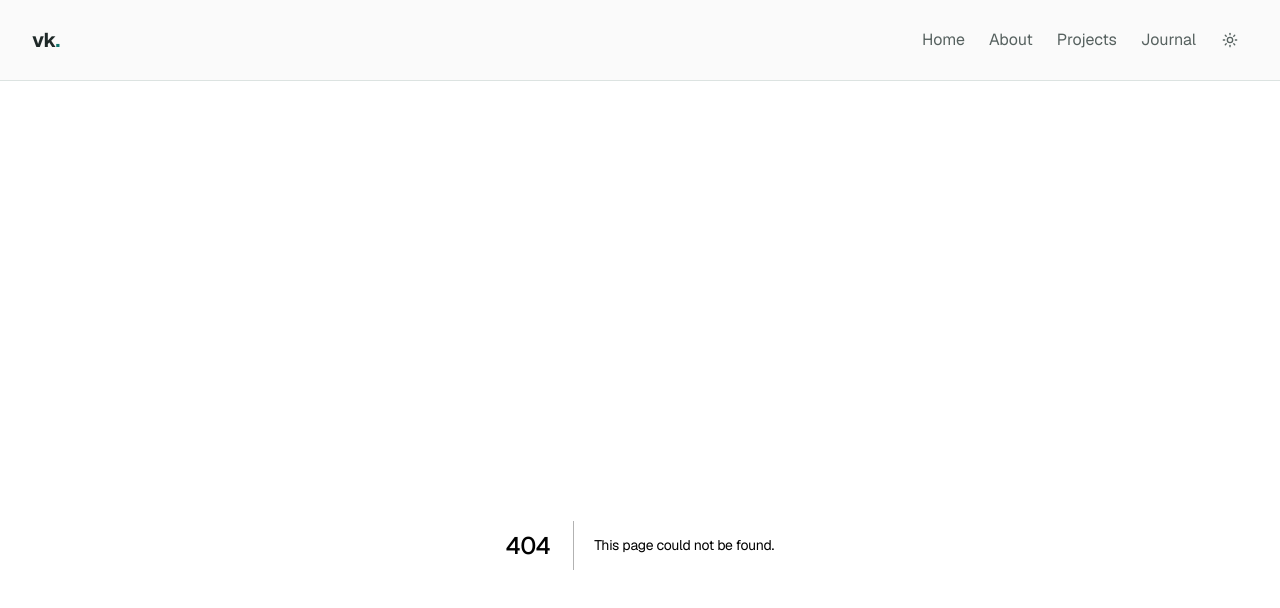
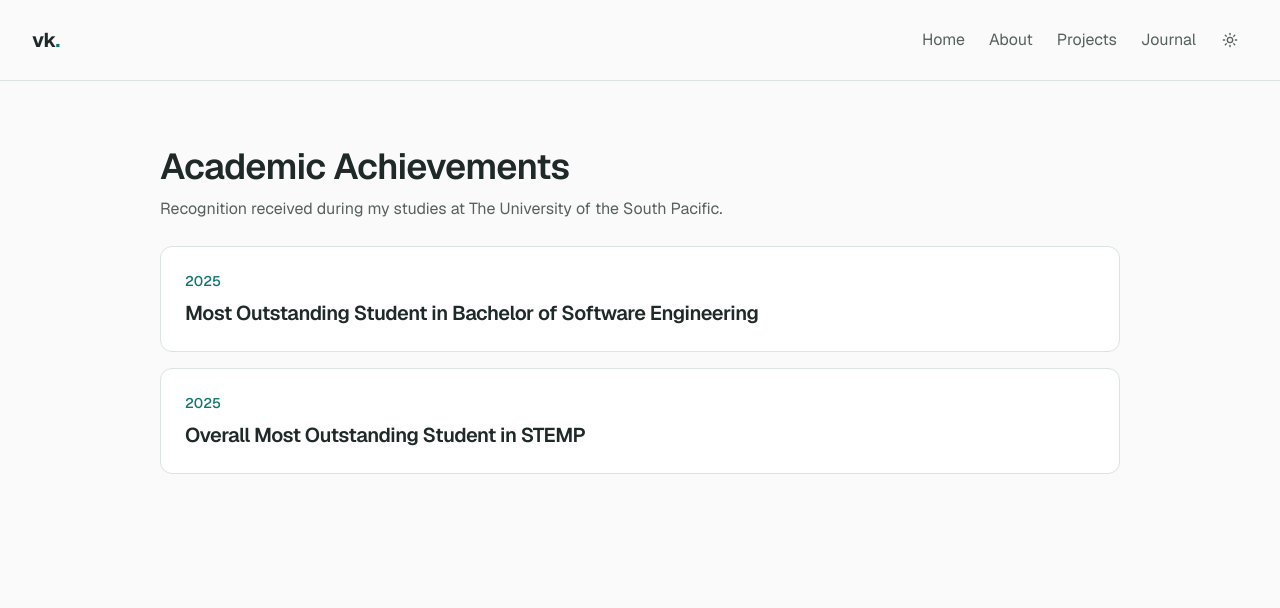
Before and after one commit to v-i-s-h-a-n-t/portfolio, a Next.js app: page /achievements in a window 1280 px wide. Before the commit this address had no page. Shown: the top 608 px of the page. Built offline with nearby package versions, Linux system fonts and the light colour scheme.

Commit message:
feat: implement academic achievements page

```diff
--- /dev/null
+++ b/src/app/achievements/page.tsx
@@ -0,0 +1,45 @@
+import Image from "next/image";
+import { achievements } from "@/data/achievements";
+
+export default function AchievementsPage() {
+  return (
+    <section aria-labelledby="achievements-heading" className="space-y-6">
+      <div className="space-y-2">
+        <h1 id="achievements-heading">Academic Achievements</h1>
+        <p className="max-w-prose text-muted-foreground">
+          Recognition received during my studies at The University of the South
+          Pacific.
+        </p>
+      </div>
+
+      <ul className="grid gap-4">
+        {achievements.map((achievement) => (
+          <li
+            className="rounded-lg border border-border bg-card p-5 sm:p-6"
+            key={`${achievement.title}-${achievement.year}`}
+          >
+            <article>
+              <p className="text-sm font-medium text-primary">
+                {achievement.year}
+              </p>
+              <h2 className="mt-2 text-lg font-semibold tracking-tight sm:text-xl">
+                {achievement.title}
+              </h2>
+              {achievement.certificate ? (
+                <div className="relative mt-5 aspect-[4/3] overflow-hidden rounded-md border border-border bg-surface-secondary sm:max-w-lg">
+                  <Image
+                    alt={achievement.certificate.alt}
+                    className="object-contain"
+                    fill
+                    sizes="(min-width: 640px) 512px, 100vw"
+                    src={achievement.certificate.src}
+                  />
+                </div>
+              ) : null}
+            </article>
+          </li>
+        ))}
+      </ul>
+    </section>
+  );
+}
```
